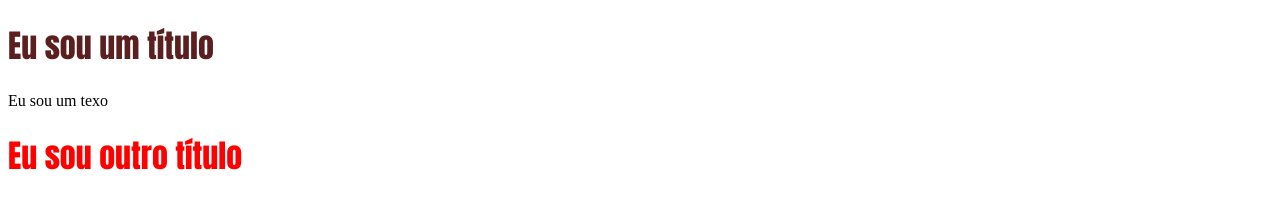
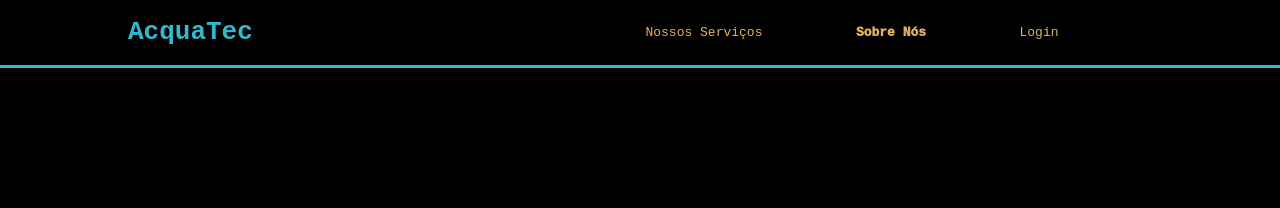
Before and after one commit to matheussOliveira1/Aula01-REP, a plain HTML site: page index.html in a window 1280 px wide. Drawn offline with Linux system fonts and the light colour scheme.

Commit message:
Criando o Header do meu primeiro site institucional

```diff
--- a/estilo.css
+++ b/estilo.css
@@ -1,10 +1,35 @@
-    .classe1{
-    color: rgb(92, 31, 31);
-    font-weight: 800;
-    font-family: Impact, Haettenschweiler, 'Arial Narrow Bold', sans-serif;
-    }
-    .classe2{
-    color: rgb(255, 0, 0);
-    font-weight: 800;
-    font-family: Impact, Haettenschweiler, 'Arial Narrow Bold', sans-serif;
-    }
+.header{
+    color: #32b9cd;
+    border-bottom: 3px solid #32b9cd;
+}
+
+body{
+    margin: 0;
+    background-color: black;
+    font-family: monospace;
+}
+
+.container{
+    width: 80%;
+    margin: auto;
+
+}
+
+.header .container{
+    display: flex;
+    justify-content: space-between;
+}
+
+.navbar{
+    display: flex;
+    list-style: none;
+    justify-content: space-evenly;
+    padding: 0;
+    width: 600px;
+    align-items: center;
+    color: #e3b062;
+}
+
+.agora{
+    font-weight: 1000;
+}
--- a/index.html
+++ b/index.html
@@ -1,19 +1,28 @@
 <!DOCTYPE html>
 <html lang="en">
+
 <head>
     <meta charset="UTF-8">
     <meta http-equiv="X-UA-Compatible" content="IE=edge">
     <meta name="viewport" content="width=device-width, initial-scale=1.0">
-    <title>Projeto PI</title>
-    <link rel=stylesheet href="estilo.css"></link>
+    <title>AcquaTec</title>
+    <link rel=stylesheet href="estilo.css">
+    </link>
+</head>
 
-
-</head>
 <body>
 
-    <h1 class="classe1">Eu sou um título</h1>
-    <p>Eu sou um texo</p>
-    <h1 class="classe2">Eu sou outro título</h1>
+    <div class="header">
+        <div class="container">
+            <h1>AcquaTec</h1>
+            <ul class="navbar">
+                <li>Nossos Serviços</li>
+                <li class="agora">Sobre Nós</li>
+                <li>Login</li>
+            </ul>
+        </div>
+    </div>
 
 </body>
+
 </html>
```
